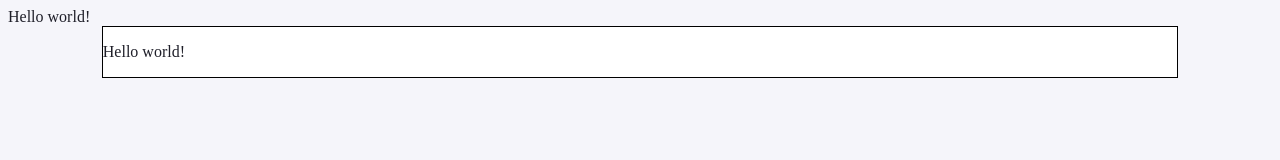
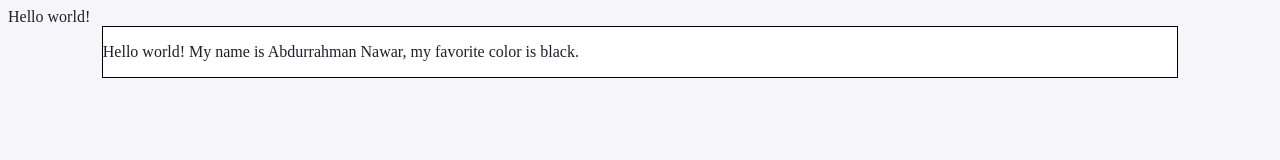
Before and after one commit to AbdurrahmanNawar/anawar-hw6, a plain HTML site: page index.html in a window 1280 px wide. Drawn offline with Linux system fonts and the light colour scheme.

Commit message:
Update index.html

```diff
--- a/index.html
+++ b/index.html
@@ -10,6 +10,6 @@
 Hello world!
 </body>
     <div class="container">
-        <p>Hello world!</p>
+        <p>Hello world! My name is Abdurrahman Nawar, my favorite color is black.</p>
     </div>
 </html>
```
